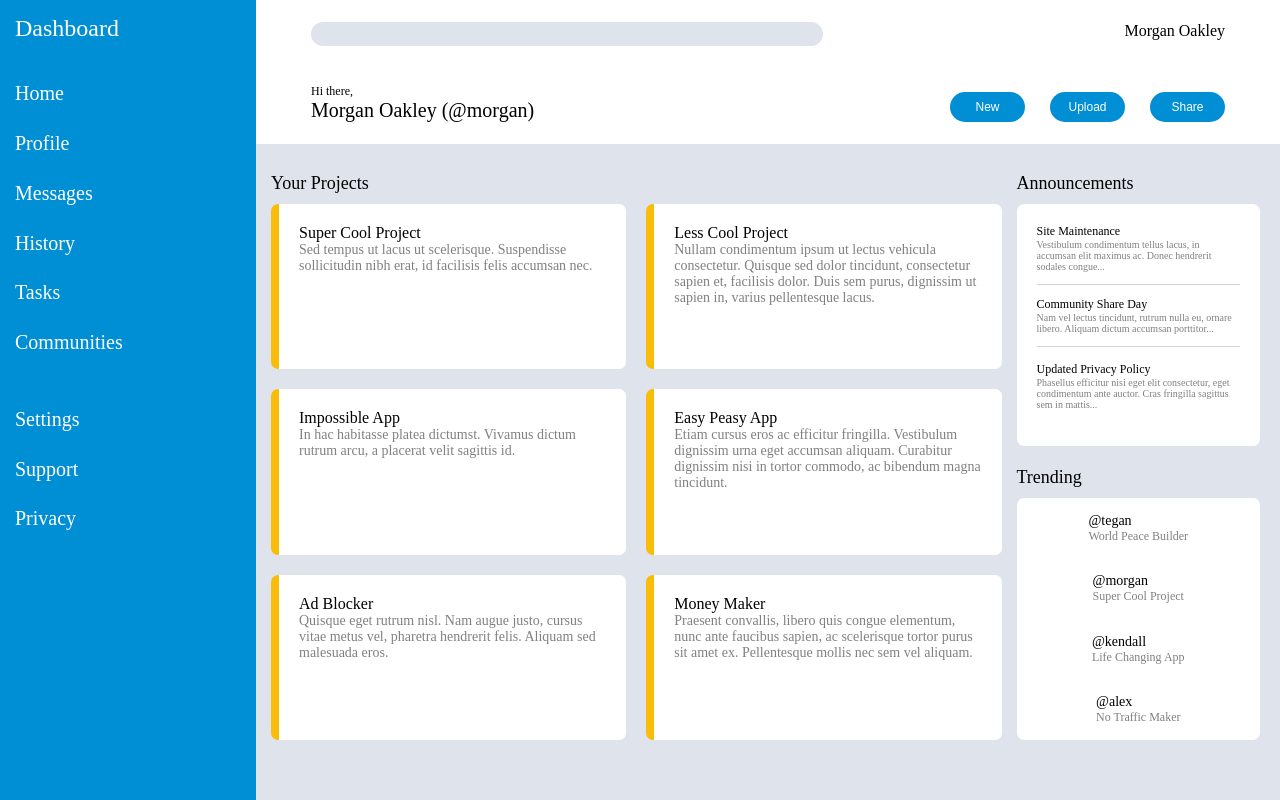
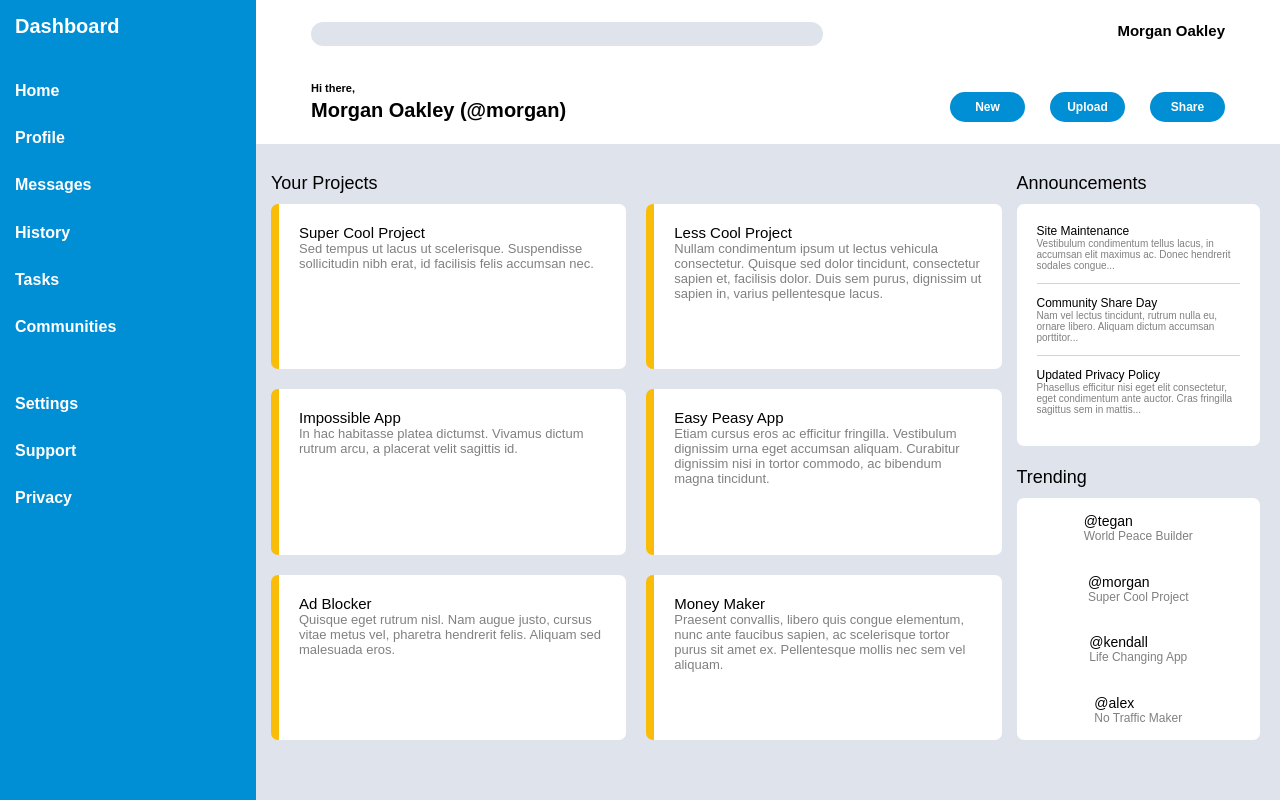
Before and after one commit to ajokea/admin-dashboard, a plain HTML site: page index.html in a window 1280 px wide. Drawn offline with Linux system fonts and the light colour scheme.

Commit message:
Change font family and weights

```diff
--- a/style.css
+++ b/style.css
@@ -2,6 +2,7 @@ html, body {
     margin: 0;
     padding: 0;
     box-sizing: border-box;
+    font-family: sans-serif;
 }
 
 .dashboard {
@@ -39,6 +40,8 @@ html, body {
 
 .account-info > p {
     margin: 0;
+    font-weight: 700;
+    font-size: 15px;
 }
 
 .greeting {
@@ -47,11 +50,14 @@ html, body {
 
 .greeting > p {
     margin: 0;
-    font-size: 12px;
+    padding-bottom: 5px;
+    font-size: 11px;
+    font-weight: 700;
 }
 
 .greeting > p:last-child {
     font-size: 20px;
+    padding: 0;
 }
 
 button {
@@ -62,6 +68,7 @@ button {
     width: 75px;
     border-radius: 15px;
     font-size: 12px;
+    font-weight: 700;
 }
 
 .buttons {
@@ -76,7 +83,8 @@ button {
     background-color: rgb(0, 142, 213);
     color: white;
     padding: 15px;
-    font-size: 20px;
+    font-size: 16px;
+    font-weight: 700;
     grid-column: 1;
     grid-row: span 2;
 
@@ -85,7 +93,7 @@ button {
 }
 
 .dash-icon {
-    font-size: 24px;
+    font-size: 20px;
 }
 
 .home {
@@ -177,11 +185,12 @@ button {
 
 .project > p {
     margin: 0;
-    font-size: 16px;
+    font-size: 15px;
 }
 
 .project > p:nth-child(2) {
-    font-size: 14px;
+    font-size: 13px;
+    font-weight: 300;
     color: gray;
 }
 
@@ -202,6 +211,7 @@ button {
 
 .announcement > p:last-child {
     font-size: 10px;
+    font-weight: 300;
     color: gray;
 }
 
@@ -231,5 +241,6 @@ button {
 
 .item > p:last-child {
     font-size: 12px;
+    font-weight: 300;
     color: gray;
 }
```
